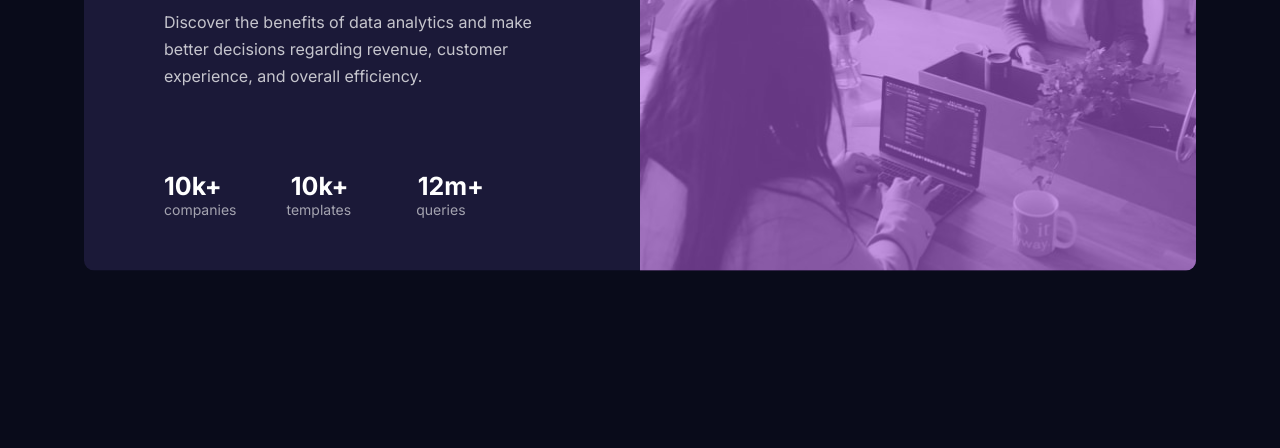
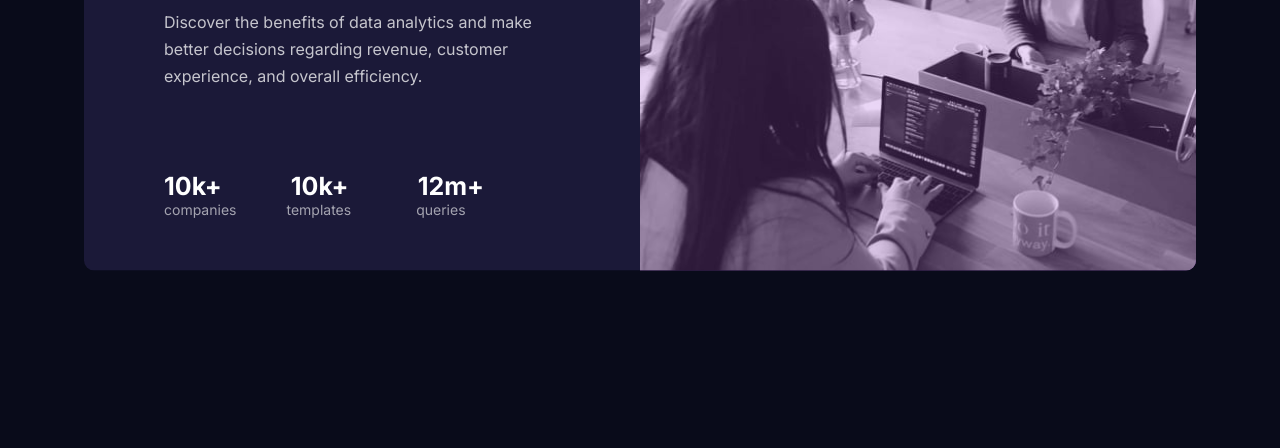
Before and after one commit to MioMauro/Frontend-Mentor-Stats-preview-card-component, a plain HTML site: page index.html in a window 1280 px wide. Shown: the part 352-800 px from the top of the page. Drawn offline with Linux system fonts and the light colour scheme.

Commit message:
Update style.css

```diff
--- a/style.css
+++ b/style.css
@@ -82,22 +82,6 @@ body{
     margin-left: 65px;
 }
 
-
-
-
-
-
-
-
-
-
-
-
-
-
-
-
-
 .container .photo{
     width: 556px;
     height: 445px;
@@ -107,5 +91,6 @@ body{
 .container .photo img{
     width: 100%;
     height: 100%;
-    opacity: 40%;
+    opacity: 0.75;
+    mix-blend-mode: multiply;
 }
```
